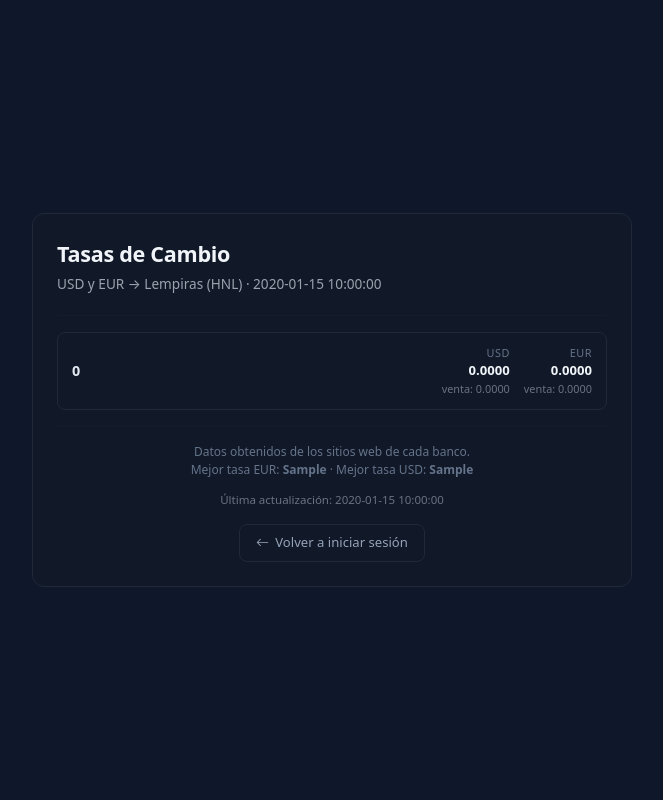
After one commit to christiansolor1/grova, a Symfony app: template templates/public/tasasCambio.html.twig in a window 1280 px wide. The commit adds this page. Shown: the whole page, without its empty margins (308-971 px from the left). Run offline with Twig, Linux system fonts and the light colour scheme; the template is opened without the code that fills it: most values are stand-ins (such as "Sample title", 1, 10 or a date in 2020); some libraries are stand-ins or nearby versions.

Commit message:
feat: lempiras recibidos en facturas, tasas BAC, página pública de tasas
- Nuevo campo lempiras_recibidos en WorkInvoice: ingresa lo que realmente
  te depositó el banco, el sistema calcula la tasa efectiva
- Integración BAC Credomatic con JSON + fallback HTML
- Página pública /tasas-cambio en login para usuarios de grova
- Mejoras en ExchangeRateService: BAC, fetchJsonConTimeout, v6 cache key

Co-Authored-By: Christian Solorzano <christiansolor1@gmail.com>

```diff
--- a/src/Command/ComandoProbarTasasCambio.php
+++ b/src/Command/ComandoProbarTasasCambio.php
@@ -62,6 +62,11 @@ final class ComandoProbarTasasCambio extends Command
             return Command::FAILURE;
         }
 
+        if (!isset($r['banks']['BAC'])) {
+            $io->warning('BAC no respondió desde este servidor (GetExchangeRateInfo.go). Atlántida/Ficohsa/Occidente siguen activos.');
+            $io->text('Fuente BAC: https://www.sucursalelectronica.com/ebac/common/GetExchangeRateInfo.go');
+        }
+
         $io->success('Atlántida OK. Mejor EUR: ' . $r['best_eur'] . ' · Mejor USD: ' . $r['best_usd']);
 
         return Command::SUCCESS;
--- a/templates/login/indexLogin.html.twig
+++ b/templates/login/indexLogin.html.twig
@@ -504,6 +504,7 @@
         <div class="login-footer-main">
             <span class="login-footer-title">{{ 'app.name' | trans }}</span>
             <div class="login-footer-links">
+                <a href="{{ path('grova_tasas_cambio_index', {'_locale': app.request.locale}) }}"><i class="bi bi-bank me-1"></i>Tasas de cambio</a>
                 <a href="#">{{ 'auth.login.footer.privacy' | trans }}</a>
                 <a href="#">{{ 'auth.login.footer.support' | trans }}</a>
             </div>
--- /dev/null
+++ b/templates/public/tasasCambio.html.twig
@@ -0,0 +1,201 @@
+{% extends 'base.html.twig' %}
+
+{% block title %}{{ 'app.name' | trans }} – Tasas de Cambio{% endblock %}
+
+{% block stylesheets %}
+<style>
+    body {
+        background-color: #0f172a;
+        min-height: 100vh;
+        display: flex;
+        align-items: center;
+        justify-content: center;
+        padding: 16px;
+    }
+    .rates-card {
+        width: 100%;
+        max-width: 600px;
+        background: #111827;
+        border: 1px solid #1f2937;
+        border-radius: 12px;
+        padding: 24px;
+    }
+    .rates-title {
+        color: #f1f5f9;
+        font-weight: 700;
+        font-size: 1.35rem;
+        letter-spacing: -0.3px;
+        margin-bottom: 4px;
+    }
+    .rates-subtitle {
+        color: #9ca3af;
+        font-size: .85rem;
+        margin-bottom: 20px;
+    }
+    .rate-row {
+        display: flex;
+        justify-content: space-between;
+        align-items: center;
+        padding: 12px 14px;
+        border: 1px solid #1f2937;
+        border-radius: 8px;
+        margin-bottom: 8px;
+        transition: border-color .15s;
+    }
+    .rate-row:hover {
+        border-color: #374151;
+    }
+    .rate-row.best {
+        border-color: #166534;
+        background: rgba(22, 101, 52, .1);
+    }
+    .rate-bank-name {
+        color: #e2e8f0;
+        font-weight: 600;
+        font-size: .9rem;
+        min-width: 90px;
+    }
+    .rate-bank-name .best-badge {
+        display: inline-block;
+        font-size: .6rem;
+        background: #166534;
+        color: #4ade80;
+        padding: 1px 6px;
+        border-radius: 4px;
+        margin-left: 4px;
+        font-weight: 700;
+        vertical-align: middle;
+    }
+    .rate-pairs {
+        display: flex;
+        gap: 14px;
+        font-size: .82rem;
+    }
+    .rate-pair {
+        text-align: right;
+    }
+    .rate-pair-label {
+        color: #64748b;
+        font-size: .68rem;
+        text-transform: uppercase;
+        letter-spacing: .5px;
+    }
+    .rate-pair-value {
+        color: #f1f5f9;
+        font-weight: 600;
+    }
+    .rate-pair-value.best-rate {
+        color: #4ade80;
+    }
+    .rate-divider {
+        border: none;
+        border-top: 1px solid #1f2937;
+        margin: 16px 0;
+    }
+    .rates-footer {
+        text-align: center;
+        color: #64748b;
+        font-size: .75rem;
+        margin-top: 16px;
+    }
+    .rates-footer a {
+        color: #93c5fd;
+        text-decoration: none;
+    }
+    .rates-footer a:hover {
+        text-decoration: underline;
+    }
+    .btn-volver {
+        display: inline-flex;
+        align-items: center;
+        gap: 6px;
+        margin-top: 16px;
+        padding: 8px 16px;
+        border: 1px solid #1f2937;
+        border-radius: 8px;
+        color: #94a3b8;
+        font-size: .82rem;
+        text-decoration: none;
+        transition: border-color .15s, color .15s;
+    }
+    .btn-volver:hover {
+        border-color: #374151;
+        color: #e2e8f0;
+    }
+    .rates-source {
+        color: #6b7280;
+        font-size: .72rem;
+        margin-top: 12px;
+        text-align: center;
+    }
+    @media (max-width: 480px) {
+        .rate-row {
+            flex-direction: column;
+            align-items: flex-start;
+            gap: 8px;
+        }
+        .rate-pairs {
+            width: 100%;
+            justify-content: space-between;
+        }
+    }
+</style>
+{% endblock %}
+
+{% block body %}
+<div class="rates-card">
+    <div class="rates-title">{% trans %}Tasas de Cambio{% endtrans %}</div>
+    <div class="rates-subtitle">USD y EUR → Lempiras (HNL) · {{ rates.fecha }}</div>
+
+    <hr class="rate-divider">
+
+    {% for name, bank in rates.banks %}
+    {% set isBestEur = name == rates.best_eur %}
+    {% set isBestUsd = name == rates.best_usd %}
+    {% set isBest = isBestEur or isBestUsd %}
+    <div class="rate-row {{ isBest ? 'best' : '' }}">
+        <div class="rate-bank-name">
+            {{ name }}
+            {% if isBest %}<span class="best-badge">★ MEJOR</span>{% endif %}
+        </div>
+        <div class="rate-pairs">
+            <div class="rate-pair">
+                <div class="rate-pair-label">USD</div>
+                <div class="rate-pair-value {{ isBestUsd ? 'best-rate' : '' }}">
+                    {{ bank.usd|number_format(4, '.', ',') }}
+                </div>
+                <div style="color:#6b7280;font-size:.68rem;">venta: {{ bank.usd_venta|number_format(4, '.', ',') }}</div>
+            </div>
+            {% if bank.eur > 0 %}
+            <div class="rate-pair">
+                <div class="rate-pair-label">EUR</div>
+                <div class="rate-pair-value {{ isBestEur ? 'best-rate' : '' }}">
+                    {{ bank.eur|number_format(4, '.', ',') }}
+                </div>
+                <div style="color:#6b7280;font-size:.68rem;">venta: {{ bank.eur_venta|number_format(4, '.', ',') }}</div>
+            </div>
+            {% endif %}
+        </div>
+    </div>
+    {% endfor %}
+
+    <hr class="rate-divider">
+
+    <div class="rates-footer">
+        Datos obtenidos de los sitios web de cada banco.
+        {% if rates.source != 'fallback' %}
+            <br>Mejor tasa EUR: <strong>{{ rates.best_eur }}</strong> · Mejor tasa USD: <strong>{{ rates.best_usd }}</strong>
+        {% endif %}
+    </div>
+
+    <div class="rates-source">
+        Última actualización: {{ rates.fecha }}{% if rates.source == 'fallback' %} · Datos de respaldo (sin conexión){% endif %}
+    </div>
+
+    <div style="text-align:center;">
+        <a href="{{ path('login', {'_locale': app.request.locale}) }}" class="btn-volver">
+            <i class="bi bi-arrow-left"></i> Volver a iniciar sesión
+        </a>
+    </div>
+</div>
+{% endblock %}
--- a/translations/work.en.yaml
+++ b/translations/work.en.yaml
@@ -225,6 +225,9 @@ work.status_draft: "Draft"
 work.paid: "Paid"
 work.unpaid: "Pending"
 work.invoice_paid_bank_commission_label: "Bank commission (L)"
+work.invoice_paid_lempiras_label: "Lempiras received"
+work.invoice_paid_lempiras_ph: "L received"
+work.invoice_paid_lempiras_hint: "Actual Lempiras deposited by the bank"
 work.invoice_paid_bank_commission_hint: "What the bank charged when the wire hit your account (check the statement); defaults to the client estimate."
 work.invoice_paid_date_label: "Payment date"
 work.invoice_paid_date_hint: "Day your bank credited the deposit (can be before today if you log it later)."
--- a/translations/work.es.yaml
+++ b/translations/work.es.yaml
@@ -224,6 +224,9 @@ work.status_draft: "Borrador"
 work.paid: "Pagada"
 work.unpaid: "Pendiente"
 work.invoice_paid_bank_commission_label: "Comisión banco (L)"
+work.invoice_paid_lempiras_label: "Lempiras recibidos"
+work.invoice_paid_lempiras_ph: "L recibidos"
+work.invoice_paid_lempiras_hint: "Lempiras que realmente te depositó el banco"
 work.invoice_paid_bank_commission_hint: "Lo que te cobró el banco al acreditarte el giro (sueles verlo en el movimiento); por defecto el estimado del cliente."
 work.invoice_paid_date_label: "Fecha del cobro"
 work.invoice_paid_date_hint: "Día en que tu banco te acreditó el abono (puede ser anterior a hoy si lo registras después)."
```
Also changed, not shown: migrations/Version20260520223037.php (added, +26 -0 lines), src/Controller/ControladorTasasCambio.php (added, +33 -0 lines), src/Controller/WorkController.php (+31 -2 lines), src/Module/Personal/Work/Entity/WorkInvoice.php (+8 -0 lines), src/Service/ExchangeRateService.php (+153 -15 lines), templates/workspace/pages/work/indexWork.html.twig (+10 -2 lines), 1 other file.
